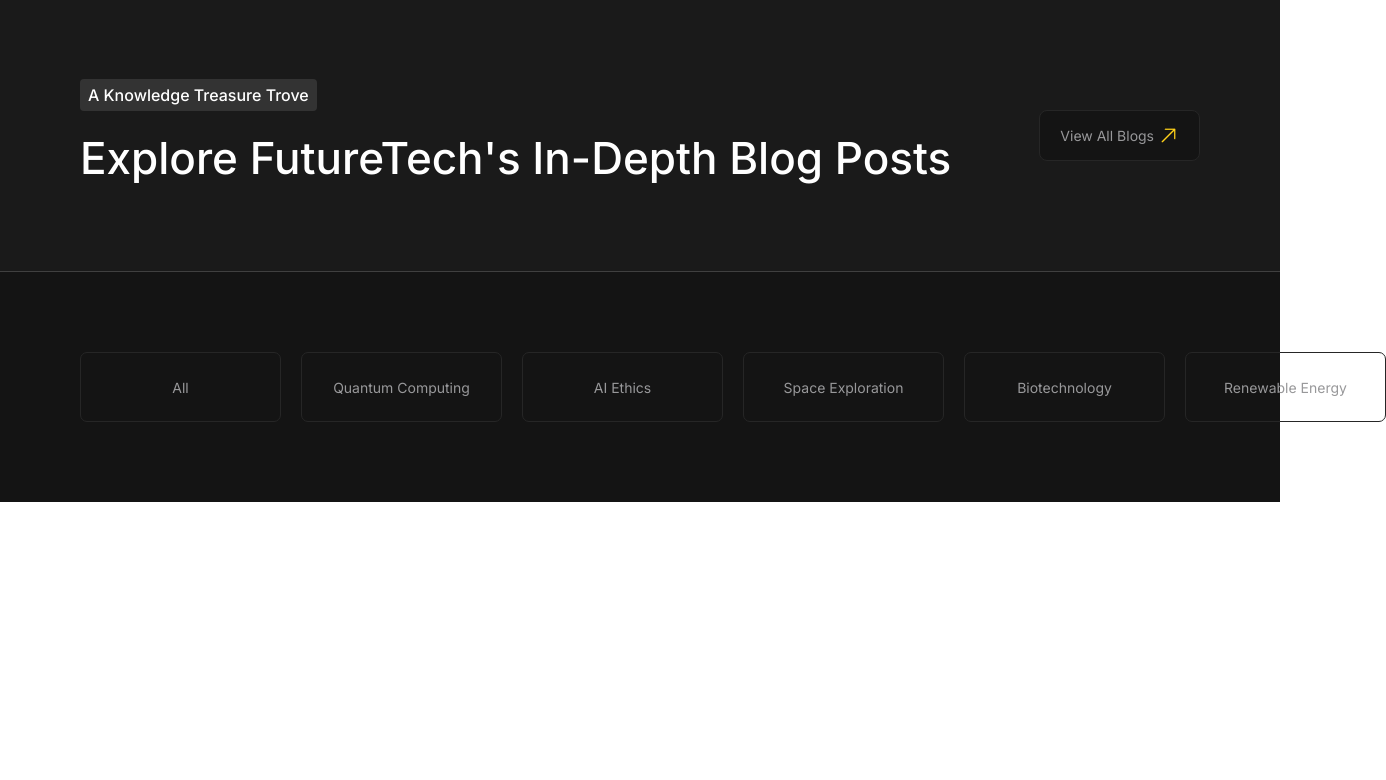
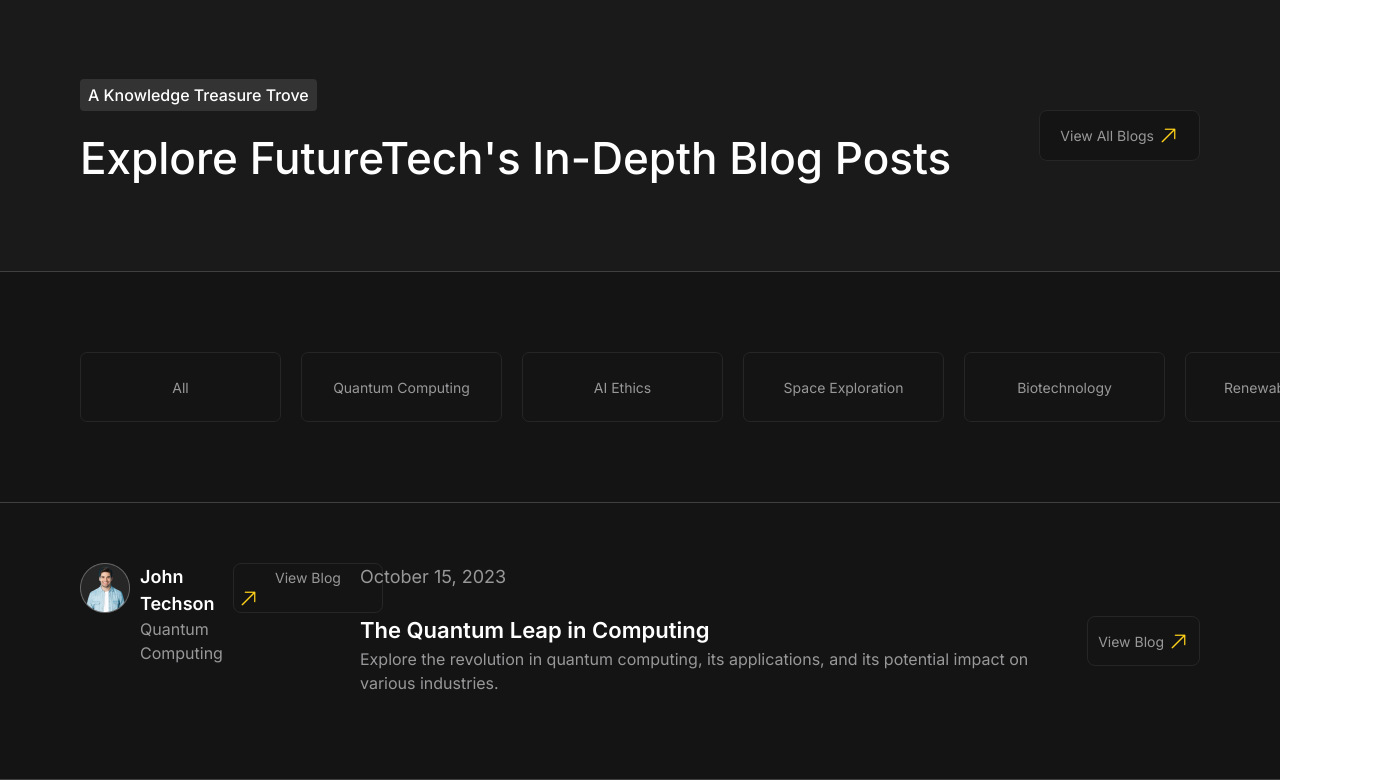
Before and after one commit to Abderrahmanlahmidi/Future-Tech, a Next.js app: page /pages/Home in a window 1280 px wide. Shown: the part 2244-3024 px from the top of the page, 1386 px wide, since content can reach past the window. Before the commit the page ends 2746 px from the top, so only its background shows below. Built offline with nearby package versions, Linux system fonts and the light colour scheme.

Commit message:
feat:create the testimonials page

```diff
--- a/app/Global/Explore.tsx
+++ b/app/Global/Explore.tsx
@@ -2,6 +2,7 @@
 import React from 'react';
 import Arrow from "../assets/icons/Icon.png";
 import Image from 'next/image';
+import avatar from "../assets/images/Avatar-1.png";
 
 
 type Props = {
@@ -33,7 +34,7 @@
             <Image src={Arrow} alt='Arrow'/></button>
         </div>
 
-      <div className='flex px-[80px] py-[80px] max-md:py-[20px] max-md:px-[16px] max-lg:overflow-x-auto custom-scrollbar-hidden  bg-[#141414] max-lg:overflow-hidden ' >
+      <div className='flex px-[80px] py-[80px] max-md:py-[20px] max-md:px-[16px] overflow-x-auto custom-scrollbar-hidden  bg-[#141414] overflow-hidden ' >
          <div className='flex space-x-[20px] ' >
             {buttons.map((item) => (
                <button className={buttonStyle}>{item}</button>
@@ -42,10 +43,46 @@
        </div>
 
 
+      {/* Testimonials */}
+      <div className='grid grid-cols-8 max-md:grid-cols-1 max-md:space-y-[30px] max-md:px-[16px] max-md:py-[40px] px-[80px] py-[60px] bg-[#141414]  border-b border-t border-[#404040]' >
+        <div className='col-span-2 items-start flex space-x-[10px] ' >
+            <Image src={avatar} alt="avatar" />
+            <div>
+              <h3 className='text-[#FFFFFF] text-[18px] font-[600]' >John Techson</h3>
+              <p className='text-[16px] text-[#98989A]' >Quantum Computing</p>
+            </div>
+
+            <div className='w-[150px] h-[50px]'>
+              <button className='w-[150px] h-[50px] max-md:block items-center max-md:w-full space-x-[4px] border border-1 border-[#262626] rounded-[8px]' >
+                  <p className='text-[14px] text-Grey' >View Blog</p><Image src={Arrow} alt='Arrow'/>
+              </button>
+            </div>
 
 
-    </section>
+        </div>
+        <div className='col-span-6 flex items-center'>
+
+
+          <div className='w-full space-y-[24px]'>
+             <h4 className='text-[18px] text-[#98989A]'>October 15, 2023</h4>
+             <div>
+               <h3 className='text-[22px] font-[600] text-[#fff]' >The Quantum Leap in Computing</h3>
+               <p className='text-[#98989A]' >Explore the revolution in quantum computing, its applications, and its potential impact on various industries.</p>
+             </div>
+             <div>
+
+             </div>
+          </div>
+
+             <button className='w-[130px] max-md:hidden items-center h-[50px] max-md:w-full justify-center flex space-x-[4px] border border-1 border-[#262626] rounded-[8px]' ><p className='text-[14px] text-Grey' >View Blog</p> <Image src={Arrow} alt='Arrow'/></button>
+
+
+        </div>
+      </div>
+      </section>
   )
+
 }
 
+
 export default Explore
--- a/app/Global/Features.tsx
+++ b/app/Global/Features.tsx
@@ -53,7 +53,7 @@
 
       {/* The Content number 2 */}
       <div className='grid-cols-7 max-md:grid-cols-1 max-md:grid-rows-2 grid max-md:block  ' >
-        <div className='border-1  border-r border-[#404040] w-full col-span-3  max-md:row-span-1  pl-[80px] max-md:pl-[16px] max-md:pr-[16px]  max-md:py-[50px]  pr-[60px] py-[122px] space-y-[40px] max-md:space-y-[20px]'>
+        <div className='border-1 max-md:border-b border-r border-[#404040] w-full col-span-3  max-md:row-span-1  pl-[80px] max-md:pl-[16px] max-md:pr-[16px]  max-md:py-[50px]  pr-[60px] py-[122px] space-y-[40px] max-md:space-y-[20px]'>
           <Image src={Icon4} alt='Icon' />
           <div>
             <h3 className='text-[30px] font-[600] text-[#fff]'>Research Insights Blogs</h3>
--- /dev/null
+++ b/app/data/data.js
@@ -0,0 +1,33 @@
+ export const Testimonials = [
+    {
+        "Name":"Jhon Techson",
+        "Topic":"Quantum Computing",
+        "Date":"October 15,2023",
+        "Title":"The Quantum Leap in Computing",
+        "Post":"Explore the revolution in quantum computing, its applications, and its potential impact on various industries.",
+        "Lik":"24.5k",
+        "Comment":"50",
+        "Messages":"20"
+    },
+    {
+        "Name":"Sarah Ethicist",
+        "Topic":"AI Ethics",
+        "Date":"November 5, 2023",
+        "Title":"The Ethical Dilemmas of AI",
+        "Post":"A deep dive into ethical challenges posed by AI, including bias, privacy, and transparency.",
+        "Lik":"32k",
+        "Comment":"72",
+        "Messages":"18"
+    },
+    {
+        "Name":"Astronomer X",
+        "Topic":"Space Exploration",
+        "Date":"December 10, 2023",
+        "Title":"The Mars Colonization Challenge",
+        "Post":"Exploring the technical and logistical challenges of human colonization on Mars.",
+        "Lik":"20k",
+        "Comment":"31",
+        "Messages":"12"
+    }
+
+]
```
